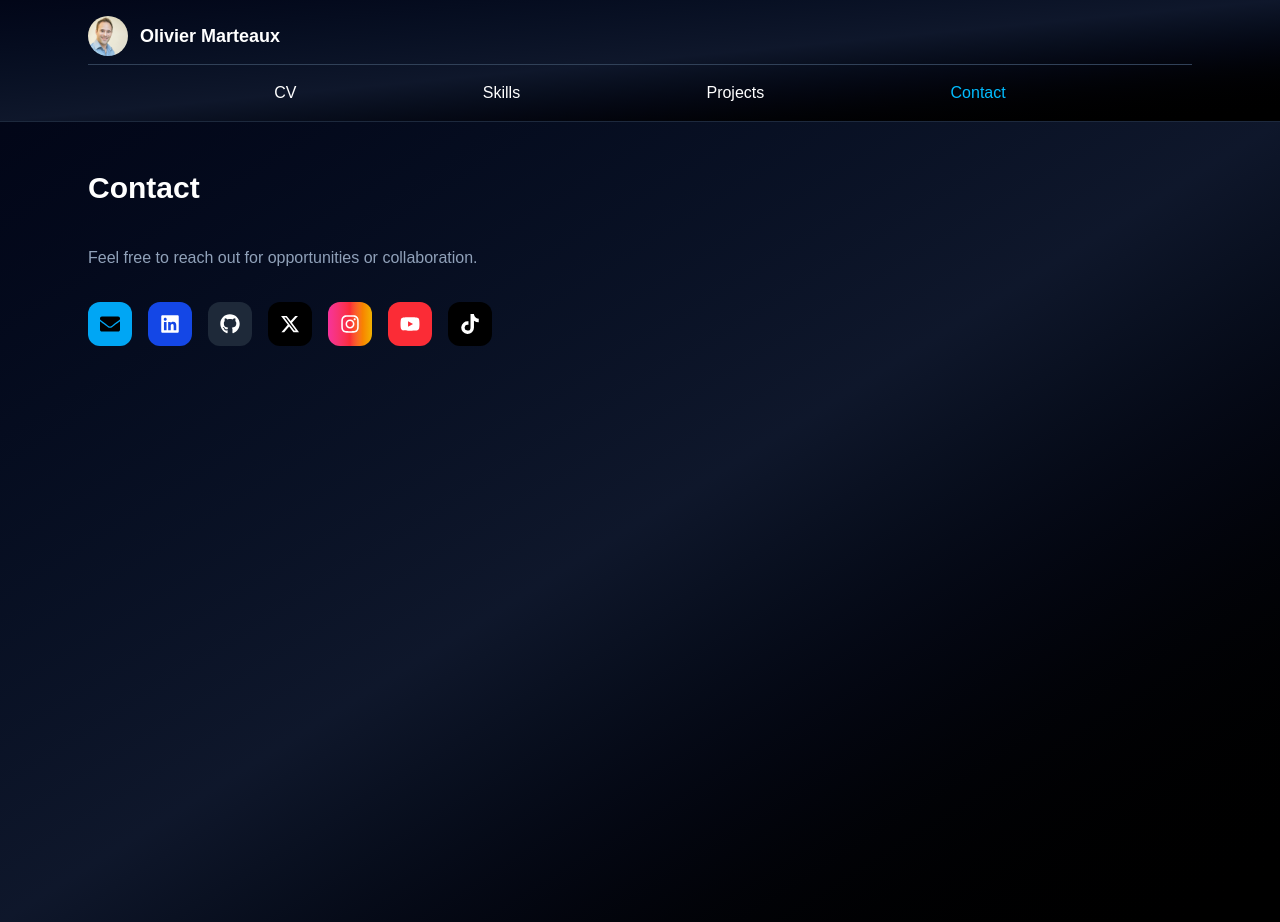
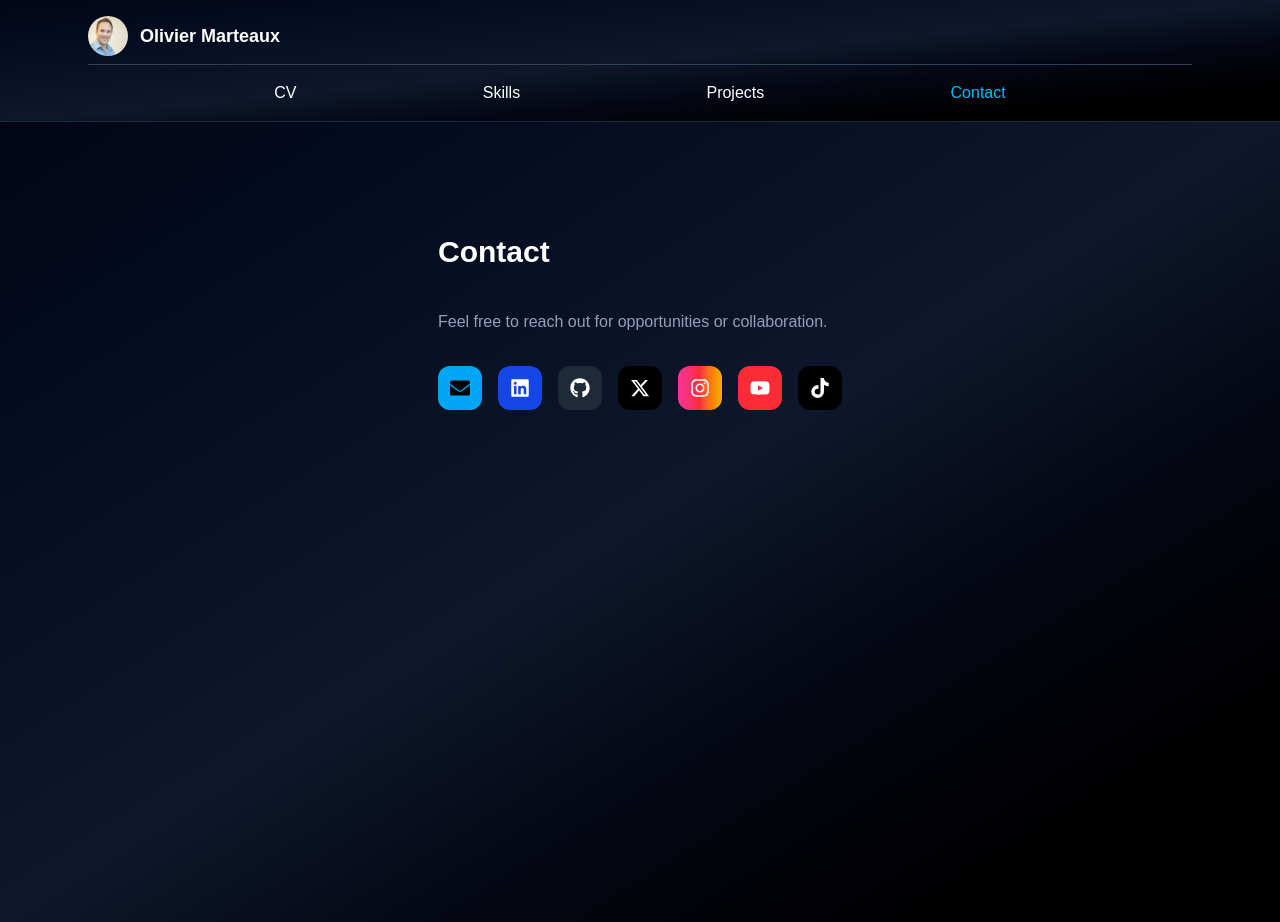
Before and after one commit to OlivierMarteaux/r001_portfolio, a Next.js app: page /contact in a window 1280 px wide. Built offline with nearby package versions, Linux system fonts and the light colour scheme; no server answers.

Commit message:
25_20260410_OM: Fixed FirebaseAnalytics NEXT_PUBLIC_FIREBASE_MEASUREMENT_ID, Added key events, optimized Contact layout

```diff
--- a/src/app/contact/page.tsx
+++ b/src/app/contact/page.tsx
@@ -1,93 +1,9 @@
-import { FaLinkedin, FaGithub, FaInstagram, FaYoutube, FaEnvelope } from "react-icons/fa";
-import { FaXTwitter, FaTiktok } from "react-icons/fa6";
+import ContactSection from "@/components/Contact";
 
 export default function Contact() {
   return (
-    <section className="flex flex-col items-start gap-4">
-      <h2 className="text-3xl font-bold mb-6">Contact</h2>
-
-      <p className="text-slate-400 mb-4">
-        Feel free to reach out for opportunities or collaboration.
-      </p>
-
-      <div className="flex gap-4">
-        {/* Email Button */}
-			{/*<a
-          href="mailto:olivier_marteaux@hotmail.com"
-          className="bg-sky-500 px-6 py-3 rounded-xl text-black font-semibold flex items-center gap-2"
-        >
-          Send Email
-			</a>*/}
-		<a
-          href="mailto:olivier_marteaux@hotmail.com"
-          target="_blank"
-          rel="noopener noreferrer"
-          className="bg-sky-500 px-3 py-3 rounded-xl text-black font-semibold flex items-center gap-2 hover:bg-sky-600 hover:shadow-[0_0_20px_rgba(255,0,80,0.6)] transition"
-        >
-          <FaEnvelope size={20} />
-        </a>
-
-        {/* LinkedIn Button */}
-        <a
-          href="https://www.linkedin.com/in/olivier-marteaux/"
-          target="_blank"
-          rel="noopener noreferrer"
-          className="bg-blue-700 px-3 py-3 rounded-xl text-white font-semibold flex items-center gap-2 hover:bg-blue-800 hover:shadow-[0_0_20px_rgba(255,0,80,0.6)] transition"
-        >
-          <FaLinkedin size={20} />
-        </a>
-
-        {/* GitHub Button */}
-        <a
-          href="https://github.com/OlivierMarteaux"
-          target="_blank"
-          rel="noopener noreferrer"
-          className="bg-gray-800 px-3 py-3 rounded-xl text-white font-semibold flex items-center gap-2 hover:bg-gray-900 hover:shadow-[0_0_20px_rgba(255,0,80,0.6)] transition"
-        >
-          <FaGithub size={20} />
-        </a>
-
-		{/* X Button */}
-		<a
-		  href="https://x.com/OlivierMarteaux"
-		  target="_blank"
-		  rel="noopener noreferrer"
-		  className="bg-black px-3 py-3 rounded-xl text-white font-semibold flex items-center gap-2 hover:bg-gray-800 hover:shadow-[0_0_20px_rgba(255,0,80,0.6)] transition"
-		>
-		  <FaXTwitter size={20} />
-		</a>
-
-		{/* Instagram Button */}
-		<a
-		  href="https://instagram.com/olivier.marteaux"
-		  target="_blank"
-		  rel="noopener noreferrer"
-		  className="bg-gradient-to-r from-pink-500 via-red-500 to-yellow-500 px-3 py-3 rounded-xl text-white font-semibold flex items-center gap-2 hover:from-pink-600 hover:via-red-600 hover:to-yellow-600 hover:shadow-[0_0_12px_rgba(255,0,80,0.8),0_0_20px_rgba(255,200,0,0.6)] transition"
-		>
-		  <FaInstagram size={20} />
-		</a>
-
-		{/* Youtube Button */}
-		<a
-		  href="https://www.youtube.com/@oliviermarteaux"
-		  target="_blank"
-		  rel="noopener noreferrer"
-		  className="bg-red-500 px-3 py-3 rounded-xl text-white font-semibold flex items-center gap-2 hover:bg-red-700 hover:shadow-[0_0_12px_rgba(255,0,80,0.8),0_0_20px_rgba(255,200,0,0.6)] transition"
-		>
-		  <FaYoutube size={20} />
-		</a>
-
-		{/* TikTok Button */}
-		<a
-		  href="https://www.tiktok.com/@olivier.marteaux"
-		  target="_blank"
-		  rel="noopener noreferrer"
-		  className="bg-black px-3 py-3 rounded-xl text-white flex items-center gap-2 hover:bg-gray-800 hover:shadow-[0_0_20px_rgba(255,0,80,0.6)] transition"
-		>
-		  <FaTiktok size={20} />
-		</a>
-
-      </div>
-    </section>
+    <main className="flex justify-center py-16 px-6">
+      <ContactSection />
+    </main>
   );
 }
--- /dev/null
+++ b/src/components/Contact.tsx
@@ -0,0 +1,104 @@
+"use client";
+
+import {
+  FaLinkedin,
+  FaGithub,
+  FaInstagram,
+  FaYoutube,
+  FaEnvelope,
+} from "react-icons/fa";
+import { FaXTwitter, FaTiktok } from "react-icons/fa6";
+import { trackEvent } from "@/lib/analytics";
+
+export default function Contact() {
+  const handleClick = (platform: string) => {
+    trackEvent(`om_contact_${platform}_click`);
+  };
+
+  return (
+    <section className="flex flex-col items-start gap-4">
+      <h2 className="text-3xl font-bold mb-6">Contact</h2>
+
+      <p className="text-slate-400 mb-4">
+        Feel free to reach out for opportunities or collaboration.
+      </p>
+
+      <div className="flex flex-wrap gap-4">
+        {/* Email */}
+        <a
+          href="mailto:olivier_marteaux@hotmail.com"
+          className="bg-sky-500 px-3 py-3 rounded-xl text-black font-semibold flex items-center gap-2 hover:bg-sky-600 transition"
+          onClick={() => handleClick("email")}
+        >
+          <FaEnvelope size={20} />
+        </a>
+
+        {/* LinkedIn */}
+        <a
+          href="https://www.linkedin.com/in/olivier-marteaux/"
+          target="_blank"
+          rel="noopener noreferrer"
+          className="bg-blue-700 px-3 py-3 rounded-xl text-white hover:bg-blue-800 transition"
+          onClick={() => handleClick("linkedin")}
+        >
+          <FaLinkedin size={20} />
+        </a>
+
+        {/* GitHub */}
+        <a
+          href="https://github.com/OlivierMarteaux"
+          target="_blank"
+          rel="noopener noreferrer"
+          className="bg-gray-800 px-3 py-3 rounded-xl text-white hover:bg-gray-900 transition"
+          onClick={() => handleClick("github")}
+        >
+          <FaGithub size={20} />
+        </a>
+
+        {/* X */}
+        <a
+          href="https://x.com/OlivierMarteaux"
+          target="_blank"
+          rel="noopener noreferrer"
+          className="bg-black px-3 py-3 rounded-xl text-white hover:bg-gray-800 transition"
+          onClick={() => handleClick("x")}
+        >
+          <FaXTwitter size={20} />
+        </a>
+
+        {/* Instagram */}
+        <a
+          href="https://instagram.com/olivier.marteaux"
+          target="_blank"
+          rel="noopener noreferrer"
+          className="bg-gradient-to-r from-pink-500 via-red-500 to-yellow-500 px-3 py-3 rounded-xl text-white hover:opacity-90 transition"
+          onClick={() => handleClick("instagram")}
+        >
+          <FaInstagram size={20} />
+        </a>
+
+        {/* YouTube */}
+        <a
+          href="https://www.youtube.com/@oliviermarteaux"
+          target="_blank"
+          rel="noopener noreferrer"
+          className="bg-red-500 px-3 py-3 rounded-xl text-white hover:bg-red-700 transition"
+          onClick={() => handleClick("youtube")}
+        >
+          <FaYoutube size={20} />
+        </a>
+
+        {/* TikTok */}
+        <a
+          href="https://www.tiktok.com/@olivier.marteaux"
+          target="_blank"
+          rel="noopener noreferrer"
+          className="bg-black px-3 py-3 rounded-xl text-white hover:bg-gray-800 transition"
+          onClick={() => handleClick("tiktok")}
+        >
+          <FaTiktok size={20} />
+        </a>
+      </div>
+    </section>
+  );
+}
--- a/src/components/ProjectCard.tsx
+++ b/src/components/ProjectCard.tsx
@@ -3,6 +3,7 @@ import { useState } from "react";
 import Link from "next/link";
 import { FaGithub, FaPlay, FaArrowRight } from "react-icons/fa";
 import { Gamepad2 } from 'lucide-react';
+import { trackEvent } from "@/lib/analytics";
 
 interface Props {
   project: {
@@ -32,6 +33,10 @@ export default function ProjectCard({ project }: Props) {
     !isExpanded && isLong
 	  ? project.cardDescription.slice(0, MAX_LENGTH)
 	  : project.cardDescription;
+
+  const handleClick = (action: string) => {
+    trackEvent(`om_projectcard_${project.id}_${action}_click`);
+  };
 
   return (
     <>
@@ -82,6 +87,7 @@ export default function ProjectCard({ project }: Props) {
 			  target="_blank"
 			  rel="noopener noreferrer"
 			  className="bg-gray-800 px-3 py-3 rounded-xl text-white font-semibold flex items-center gap-2 hover:bg-gray-900 transition"
+			  onClick={() => handleClick("github")}
 			>
 				<FaGithub size={20} />
 			</a>
@@ -89,7 +95,10 @@ export default function ProjectCard({ project }: Props) {
 
 			{project.demo && (
 			  <button
-				onClick={() => setIsModalOpen(true)}
+				onClick={() => {
+				  handleClick("video");
+				  setIsModalOpen(true);
+				}}
 				className="bg-green-600 px-3 py-3 rounded-xl text-white font-semibold flex items-center gap-2 hover:bg-green-700 transition"
 			  >
 				<FaPlay size={20} />
@@ -100,6 +109,7 @@ export default function ProjectCard({ project }: Props) {
 			<a
 			  href={project.gameUrl}
 			  className="bg-emerald-500 px-3 py-3 rounded-xl text-zinc-950 font-semibold flex items-center gap-2 hover:bg-emerald-400 transition"
+			  onClick={() => handleClick("game")}
 			>
 			  <Gamepad2 size={20} />
 			</a>
@@ -108,6 +118,7 @@ export default function ProjectCard({ project }: Props) {
 			<Link
 			  href={`/projects/${project.id}`} // project page URL
 			  className="bg-blue-700 px-6 py-3 rounded-xl text-white font-semibold flex items-center gap-2 hover:bg-blue-800 transition"
+			  onClick={() => handleClick("project")}
 			>
 				<FaArrowRight size={20} /> Go to Project
 			</Link>
--- a/src/components/ProjectDetail.tsx
+++ b/src/components/ProjectDetail.tsx
@@ -6,8 +6,7 @@ import { FaGithub, FaPlay, FaArrowLeft } from "react-icons/fa";
 import Link from "next/link";
 import { Gamepad2 } from 'lucide-react';
 import { privacies } from "@/data/privacies";
-import { logEvent } from "firebase/analytics";
-import { getFirebaseAnalytics } from "@/lib/firebase";
+import { trackEvent } from "@/lib/analytics";
 
 interface Props {
   project: Project;
@@ -17,13 +16,8 @@ export default function ProjectDetail({ project }: Props) {
 	const [isModalOpen, setIsModalOpen] = useState(false);
 	const privacy = privacies.find(p => p.id === project.id);
 
-  const handleClick = async () => {
-    const analytics = await getFirebaseAnalytics();
-    if (analytics) {
-      logEvent(analytics, "privacy_policy_click", {
-        project: project.title,
-      });
-    }
+  const handleClick = (action: string) => {
+    trackEvent(`om_projectdetail_${project.id}_${action}_click`);
   };
 
   return (
@@ -42,13 +36,17 @@ export default function ProjectDetail({ project }: Props) {
             target="_blank"
             rel="noopener noreferrer"
             className="bg-gray-800 px-6 py-3 rounded-xl text-white font-semibold flex items-center gap-2 hover:bg-gray-900 transition"
+			onClick={() => handleClick("github")}
           >
             <FaGithub size={20} /> GitHub
           </a>
         )}
         {project.demo && (
 		  <button
-			onClick={() => setIsModalOpen(true)}
+			onClick={() => {
+			  handleClick("video");
+			  setIsModalOpen(true);
+			}}
 			className="bg-green-600 px-6 py-3 rounded-xl text-white font-semibold flex items-center gap-2 hover:bg-green-700 transition"
 		  >
 			<FaPlay size={20} /> Play Video
@@ -58,6 +56,7 @@ export default function ProjectDetail({ project }: Props) {
 			<a
 			  href={project.gameUrl}
 			  className="bg-emerald-500 px-6 py-3 rounded-xl text-zinc-950 font-semibold flex items-center gap-2 hover:bg-emerald-400 transition"
+			  onClick={() => handleClick("game")}
 			>
 			  <Gamepad2 size={20} /> Play Game
 			</a>
@@ -78,6 +77,7 @@ export default function ProjectDetail({ project }: Props) {
 			  target="_blank"
 			  rel="noopener noreferrer"
 			  className="text-blue-400 hover:underline"
+			  onClick={() => handleClick("earlyaccessgroup")}
 			>
 			  First, click here to join the Google Group to get access.
 			</Link>
@@ -85,9 +85,10 @@ export default function ProjectDetail({ project }: Props) {
       <li>
 			<Link
 			  href = {project.earlyAccess.googlePlayUrl}
-			  			  target="_blank"
+			  target="_blank"
 			  rel="noopener noreferrer"
 			  className="text-blue-400 hover:underline"
+			  onClick={() => handleClick("earlyaccessplaystore")}
 			>
 			  Once you've joined the Google Group, click here to join the Google Play test campaign and install the game from an Android device.
 			</Link>
@@ -133,7 +134,7 @@ export default function ProjectDetail({ project }: Props) {
 			<Link
 			  href={`/projects/${project.id}/privacy-policy`}
 			  className="text-blue-400 hover:underline"
-        onClick={handleClick}
+			  onClick={() => handleClick("privacy-policy")}
 			>
 			  View Privacy Policy
 			</Link>
--- /dev/null
+++ b/src/lib/analytics.ts
@@ -0,0 +1,12 @@
+import { logEvent } from "firebase/analytics";
+import { getFirebaseAnalytics } from "./firebase";
+
+export async function trackEvent(
+  name: string,
+  params?: Record<string, any>
+) {
+  const analytics = await getFirebaseAnalytics();
+  if (!analytics) return;
+
+  logEvent(analytics, name, params);
+}
```
Also changed, not shown: src/components/FirebaseAnalytics.tsx (+12 -2 lines), src/lib/firebase.ts (+11 -7 lines).
